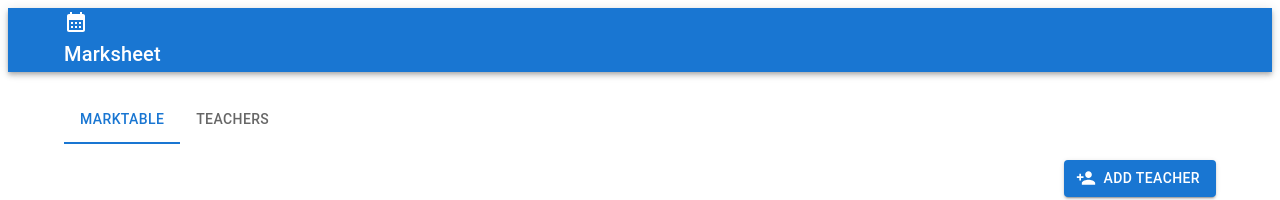
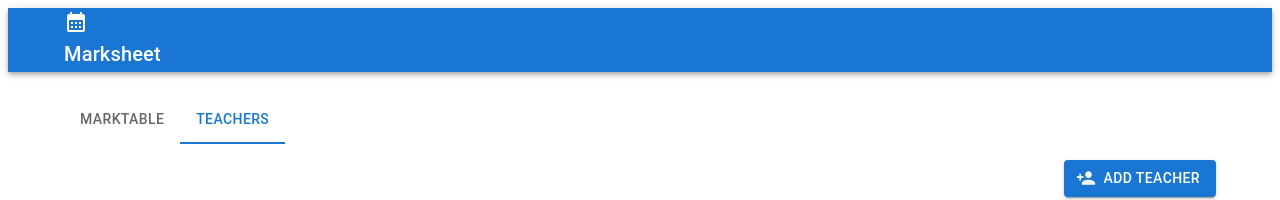
Before and after one commit to Atharvnadkarni/middlesboro-hat, a React app in the folder frontend/: page /teachers in a window 1280 px wide. Shown: the top 200 px of the page. Built offline with nearby package versions, Linux system fonts and the light colour scheme; no server answers; sample sign-in values are in the browser's storage; the HTML template or start-up script is replaced by a standard one.

Commit message:
bodipy tabs

```diff
--- a/frontend/src/components/Tabs.js
+++ b/frontend/src/components/Tabs.js
@@ -1,20 +1,26 @@
-import { Tab, Tabs as TabContainer } from "@mui/material"
+import { Tab, Tabs as TabContainer } from "@mui/material";
 import { useEffect, useState } from "react";
 import { Link } from "react-router";
 
-const Tabs = ({value: valueData}) => {
-    const [value, setValue] = useState(0);
-    useEffect(() => {
-      if (valueData) setValue(value)
-    }, [])
-    const handleChange = (e, newValue) => {
-        setValue(newValue)
-    }
+const Tabs = ({ value: valueData }) => {
+  const [value, setValue] = useState(0);
+  useEffect(() => {
+    console.log(997, valueData);
+    if (valueData) setValue(valueData);
+  }, [valueData]);
+  const handleChange = (e, newValue) => {
+    setValue(newValue);
+  };
+  console.log(valueData, value, 997);
   return (
-   <TabContainer value={value} onChange={handleChange} sx={{marginBottom:2}}>
-    <Tab label="marktable" component={Link} to="/" />
-    <Tab label="teachers" component={Link} to="/teachers" />
-   </TabContainer>
-  )
-}
-export default Tabs
+    <TabContainer
+      value={value}
+      onChange={handleChange}
+      sx={{ marginBottom: 2 }}
+    >
+      <Tab value="marktable" label="marktable" component={Link} to="/" />
+      <Tab value="teachers" label="teachers" component={Link} to="/teachers" />
+    </TabContainer>
+  );
+};
+export default Tabs;
```
